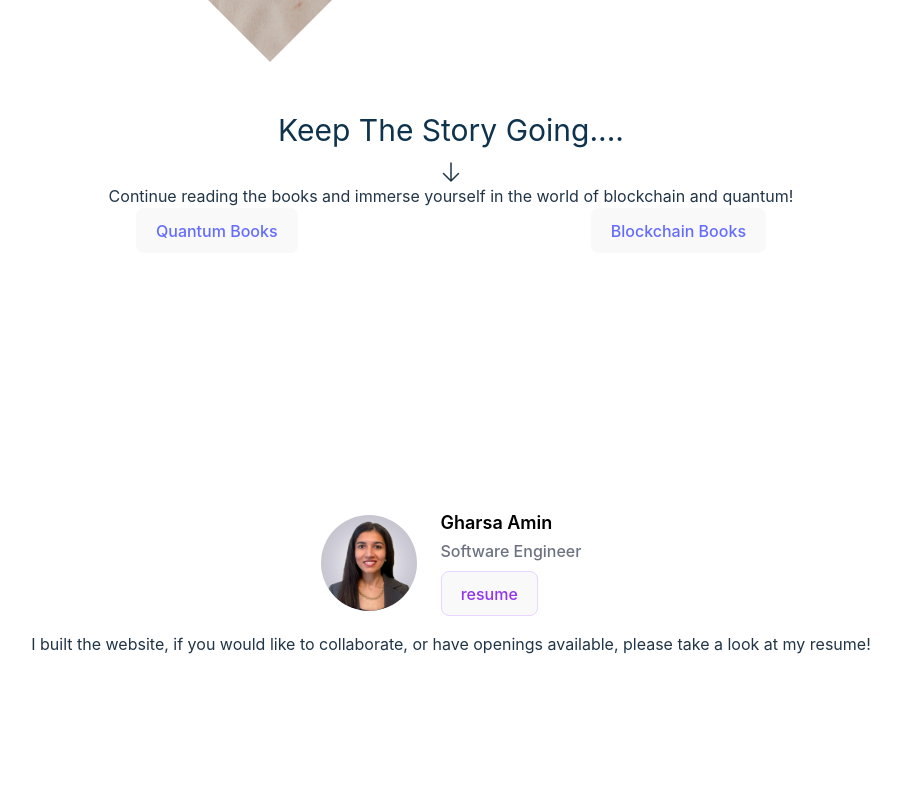
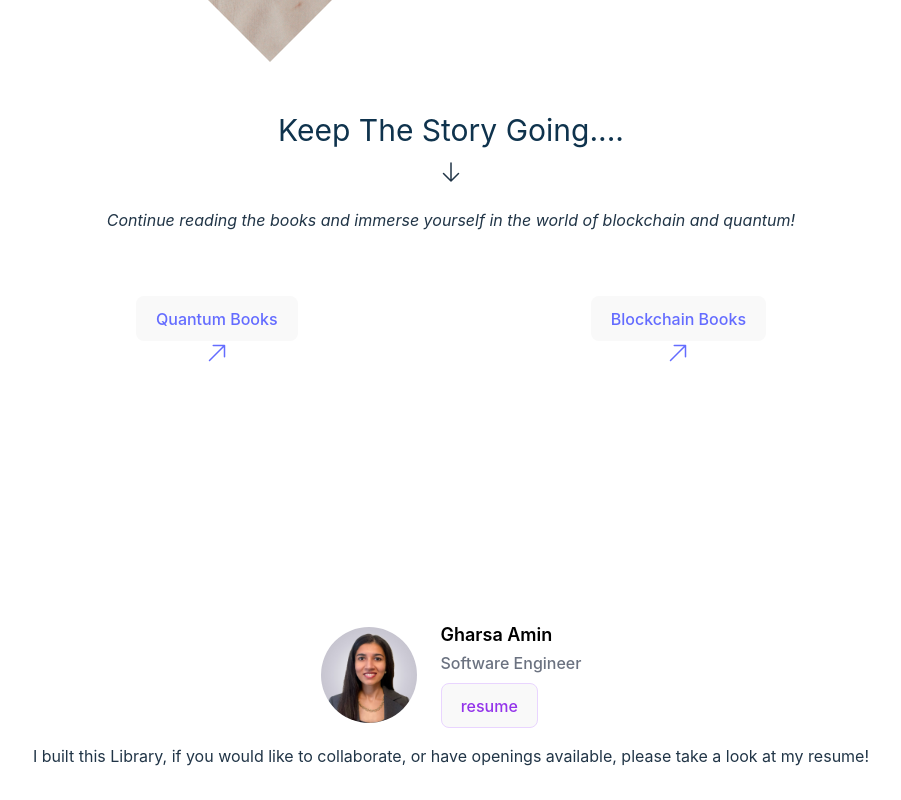
Before and after one commit to Gharsa-Amin/Books-Library-101, a React (Vite) app: page / in a window 1280 px wide. Shown: the part 1024-1824 px from the top of the page, without its empty margins (189-1090 px from the left). Before the commit the page ends 1712 px from the top, so only its background shows below. Built offline with nearby package versions, Linux system fonts and the light colour scheme.

Commit message:
added SVGs to make the navigations easier

```diff
--- a/src/component/Home/Home.jsx
+++ b/src/component/Home/Home.jsx
@@ -45,16 +45,48 @@ export default function Home() {
 						</svg>
 					</div>
 				</div>
-				<p className=" flex justify-center ">
+				<p className=" flex justify-center italic pt-6">
 					Continue reading the books and immerse yourself in the world of
 					blockchain and quantum!
 				</p>
-				<div className="flex justify-evenly">
+				<div className="flex justify-evenly pt-16">
 					<Link to="/QuantumBooks">
 						<button>Quantum Books</button>
+						<div className="flex justify-center">
+							<svg
+								xmlns="http://www.w3.org/2000/svg"
+								fill="none"
+								viewBox="0 0 24 24"
+								strokeWidth={1.5}
+								stroke="currentColor"
+								className="size-6"
+							>
+								<path
+									strokeLinecap="round"
+									strokeLinejoin="round"
+									d="m4.5 19.5 15-15m0 0H8.25m11.25 0v11.25"
+								/>
+							</svg>
+						</div>
 					</Link>
 					<Link to="/BlockchainBooks">
 						<button>Blockchain Books</button>
+						<div className="flex justify-center">
+							<svg
+								xmlns="http://www.w3.org/2000/svg"
+								fill="none"
+								viewBox="0 0 24 24"
+								strokeWidth={1.5}
+								stroke="currentColor"
+								className="size-6"
+							>
+								<path
+									strokeLinecap="round"
+									strokeLinejoin="round"
+									d="m4.5 19.5 15-15m0 0H8.25m11.25 0v11.25"
+								/>
+							</svg>
+						</div>
 					</Link>
 				</div>
 
@@ -75,8 +107,8 @@ export default function Home() {
 							</button>
 						</div>
 					</div>
-					<p className="flex justify-center ">
-						I built the website, if you would like to collaborate, or have
+					<p className="flex justify-center">
+						I built this Library, if you would like to collaborate, or have
 						openings available, please take a look at my resume!
 					</p>
 				</div>
```
